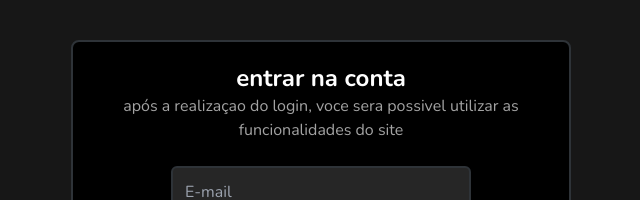
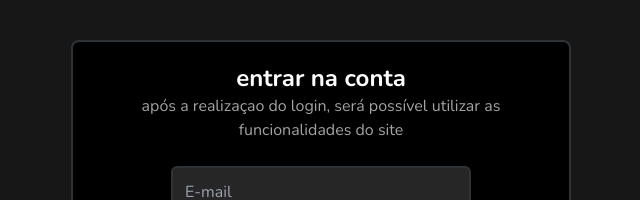
Before and after one commit to mirelledev/ievents, a Next.js app: page / in a window 1280 px wide. Shown: the top 200 px of the page, without its empty margins (319-959 px from the left). Built offline with nearby package versions, Linux system fonts and the light colour scheme; no server answers.

Commit message:
changed infos

```diff
--- a/src/app/components/EditEventModal.tsx
+++ b/src/app/components/EditEventModal.tsx
@@ -309,7 +309,7 @@ export default function DialogEdit({ isOpen, onClose, event }: Props) {
                     <Button
                       variant={"outline"}
                       className={cn(
-                        "w-[280px] justify-start text-left font-normal",
+                        "w-[255px] justify-start text-left font-normal",
                         !date && "text-muted-foreground"
                       )}
                     >
--- a/src/app/components/LoginPage.tsx
+++ b/src/app/components/LoginPage.tsx
@@ -45,8 +45,8 @@ export default function LoginPage() {
     <div className="flex p-3 bg-black rounded-lg border-2  w-[500px] mt-10 flex-col items-center text-center">
       <h1 className="text-2xl font-bold mt-2">entrar na conta</h1>
       <p className="text-neutral-400 px-3 mb-4">
-        após a realizaçao do login, voce sera possivel utilizar as
-        funcionalidades do site
+        após a realizaçao do login, será possível utilizar as funcionalidades do
+        site
       </p>
       <form className="flex flex-col" onSubmit={handleSubmit}>
         <input
```
